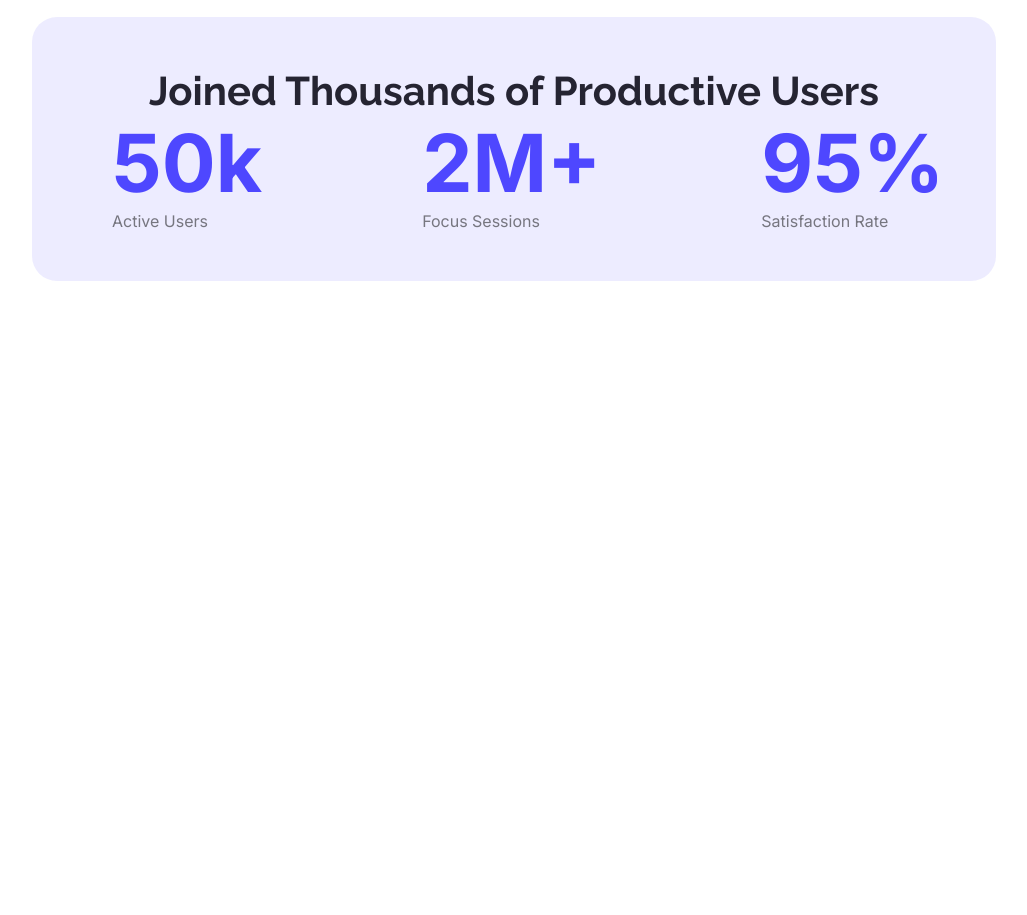
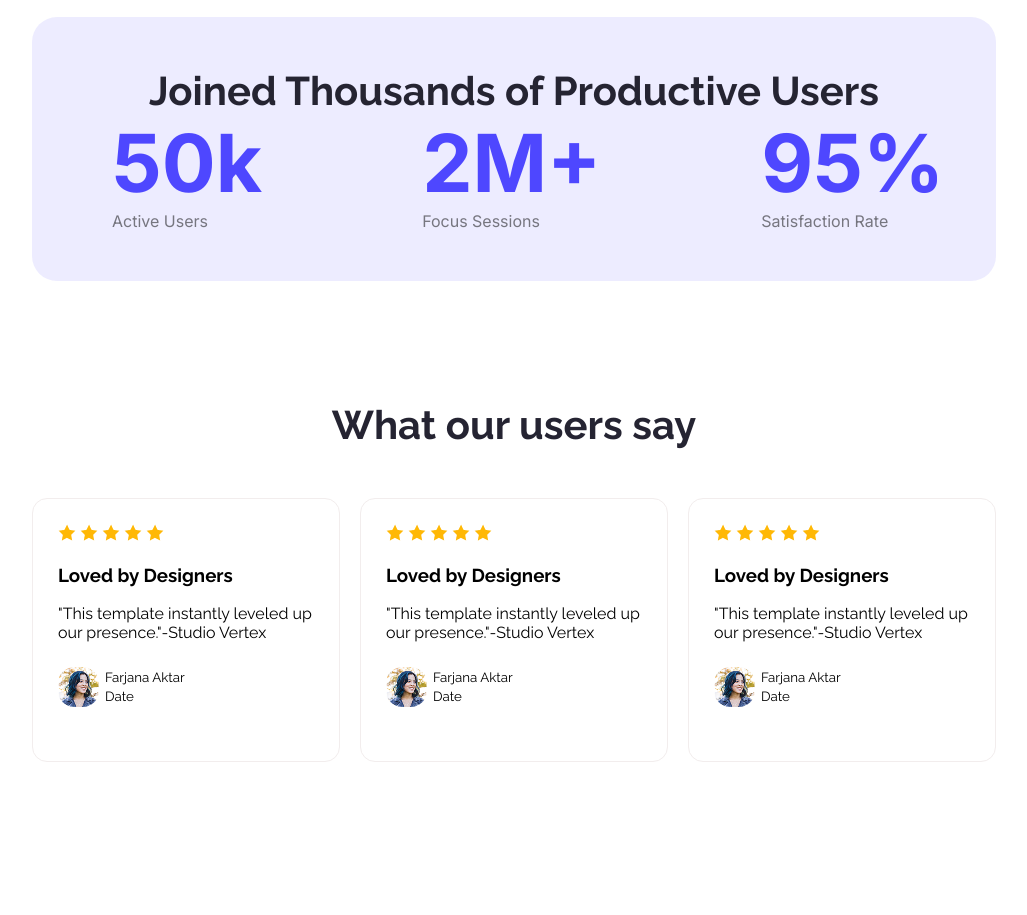
Before and after one commit to Farjana-Aktar-Bristy/logo-design, a plain HTML site: page index.html in a window 1280 px wide. Shown: the part 1429-2344 px from the top of the page, without its empty margins (126-1153 px from the left). Before the commit the page ends 1830 px from the top, so only its background shows below. Drawn offline with Linux system fonts and the light colour scheme.

Commit message:
added review section

```diff
--- a/index.html
+++ b/index.html
@@ -52,6 +52,62 @@
         </div>
        </div>
 
+       <div class="review">
+        <div class="review-title">What our users say</div>
+        <div class="review-card-container">
+           <div class="review-card">
+            <img src="./images/icon-star.png" alt="star icon png"> <img src="./images/icon-star.png" alt="star icon png"> <img src="./images/icon-star.png" alt="star icon png"> <img src="./images/icon-star.png" alt="star icon png"> <img src="./images/icon-star.png" alt="star icon png">
+            <div class="card-body">
+                <div class="card-title"><h3>Loved by Designers</h3></div>
+                <div class="card-info">"This template instantly leveled up our presence."-Studio Vertex</div>
+            </div>
+            <div class="card-footer-container">
+                <div class="card-footer">
+                    <img src="./images/avatar.png" alt="reviewer image">
+                </div>
+                <div class="card-footer-info">
+                    <small>Farjana Aktar</small> <br>
+                    <small class="">Date</small>
+                </div>
+            </div>
+           </div>
+           <div class="review-card">
+            <img src="./images/icon-star.png" alt="star icon png"> <img src="./images/icon-star.png" alt="star icon png"> <img src="./images/icon-star.png" alt="star icon png"> <img src="./images/icon-star.png" alt="star icon png"> <img src="./images/icon-star.png" alt="star icon png">
+            <div class="card-body">
+                <div class="card-title"><h3>Loved by Designers</h3></div>
+                <div class="card-info">"This template instantly leveled up our presence."-Studio Vertex</div>
+            </div>
+            <div class="card-footer-container">
+                <div class="card-footer">
+                    <img src="./images/avatar.png" alt="reviewer image">
+                </div>
+                <div class="card-footer-info">
+                    <small>Farjana Aktar</small> <br>
+                    <small class="">Date</small>
+                </div>
+            </div>
+           </div>
+           <div class="review-card">
+            <img src="./images/icon-star.png" alt="star icon png"> <img src="./images/icon-star.png" alt="star icon png"> <img src="./images/icon-star.png" alt="star icon png"> <img src="./images/icon-star.png" alt="star icon png"> <img src="./images/icon-star.png" alt="star icon png">
+            <div class="card-body">
+                <div class="card-title"><h3>Loved by Designers</h3></div>
+                <div class="card-info">"This template instantly leveled up our presence."-Studio Vertex</div>
+            </div>
+            <div class="card-footer-container">
+                <div class="card-footer">
+                    <img src="./images/avatar.png" alt="reviewer image">
+                </div>
+                <div class="card-footer-info">
+                    <small>Farjana Aktar</small> <br>
+                    <small class="">Date</small>
+                </div>
+            </div>
+           </div>
+
+
+        </div>
+       </div>
+
 
 
     </main>
--- a/styles/style.css
+++ b/styles/style.css
@@ -105,3 +105,29 @@ nav {
   color: rgba(0, 0, 0, 0.5);
   font-family: "Inter", sans-serif;
 }
+/* Review section */
+.review-title {
+  text-align: center;
+  font-weight: bold;
+  font-size: 40px;
+  color: rgba(37, 36, 50, 1);
+}
+.review-card-container {
+  padding: 50px 150px 150px 150px;
+  display: flex;
+  gap: 20px;
+  justify-content: space-between;
+}
+.review-card {
+  padding: 25px;
+  border: 1px solid #f2eded;
+  border-radius: 15px;
+}
+.card-footer-container {
+  display: flex;
+  gap: 6px;
+  padding: 25px 25px 25px 0;
+}
+.card-footer img {
+  border-radius: 40%;
+}
```
